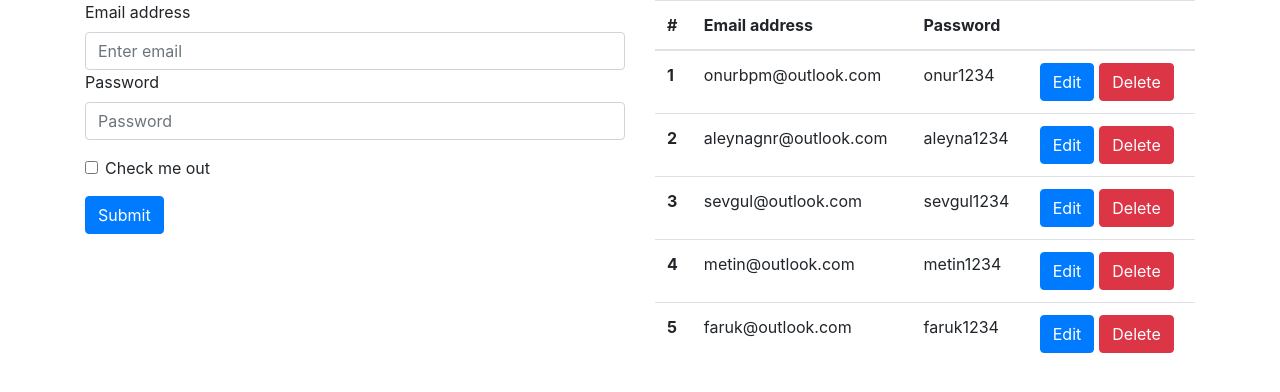
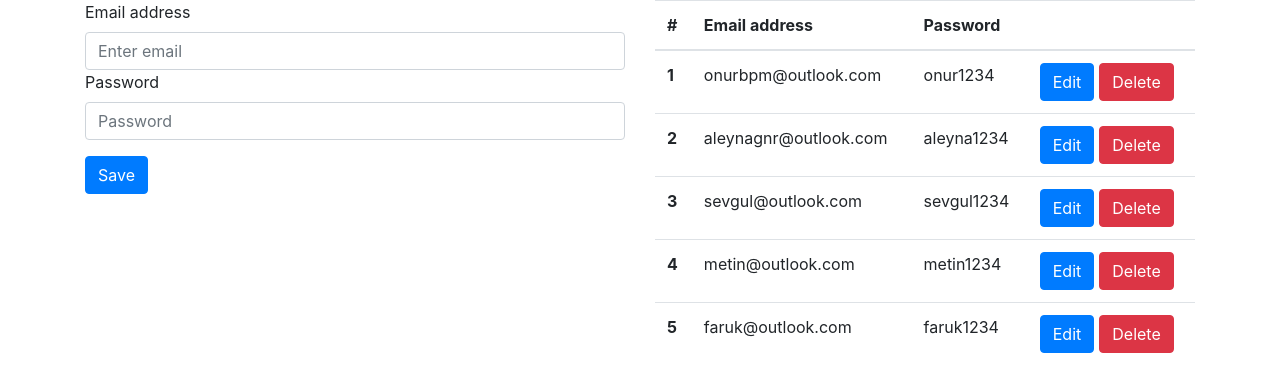
Before and after one commit to onurkybsi/redux-prototyping, a React (Create React App) app: page / in a window 1280 px wide. Shown: the top 392 px of the page. Built offline with nearby package versions, Linux system fonts and the light colour scheme.

Commit message:
User delete process fixed

```diff
--- a/src/Form.js
+++ b/src/Form.js
@@ -20,14 +20,8 @@ export default class Form extends Component {
             placeholder="Password"
           />
         </div>
-        <div className="form-group form-check">
-          <input type="checkbox" className="form-check-input" id="checkbox" />
-          <label className="form-check-label" for="checkbox">
-            Check me out
-          </label>
-        </div>
         <button type="submit" className="btn btn-primary">
-          Submit
+          Save
         </button>
       </form>
     );
--- a/src/UsersTableInfo.js
+++ b/src/UsersTableInfo.js
@@ -16,6 +16,10 @@ const connectFunction = connect(mapStateToProps, mapDispatchToProps);
 
 export const UsersTableInfo = connectFunction(
   class extends Component {
+    deleteUser = (user) => {
+      this.props.deleteUser(USERS, user.id);
+    };
+
     render() {
       return (
         <table className="table">
@@ -29,7 +33,7 @@ export const UsersTableInfo = connectFunction(
           </thead>
           <tbody>
             {this.props.users.map((user, i) => (
-              <tr>
+              <tr id={user.id}>
                 <th scope="row">{i + 1}</th>
                 <td>{user.email}</td>
                 <td>{user.password}</td>
@@ -41,6 +45,7 @@ export const UsersTableInfo = connectFunction(
                     type="button"
                     className="btn btn-danger"
                     style={{ marginLeft: "5px" }}
+                    onClick={() => this.deleteUser(user)}
                   >
                     Delete
                   </button>
--- a/src/store/modelActionCreators.js
+++ b/src/store/modelActionCreators.js
@@ -24,5 +24,5 @@ export const saveEntity = (model, payload) => {
 export const deleteEntity = (model, object) => ({
   type: DELETE,
   model: model,
-  payload: object.id,
+  payload: object,
 });
```
